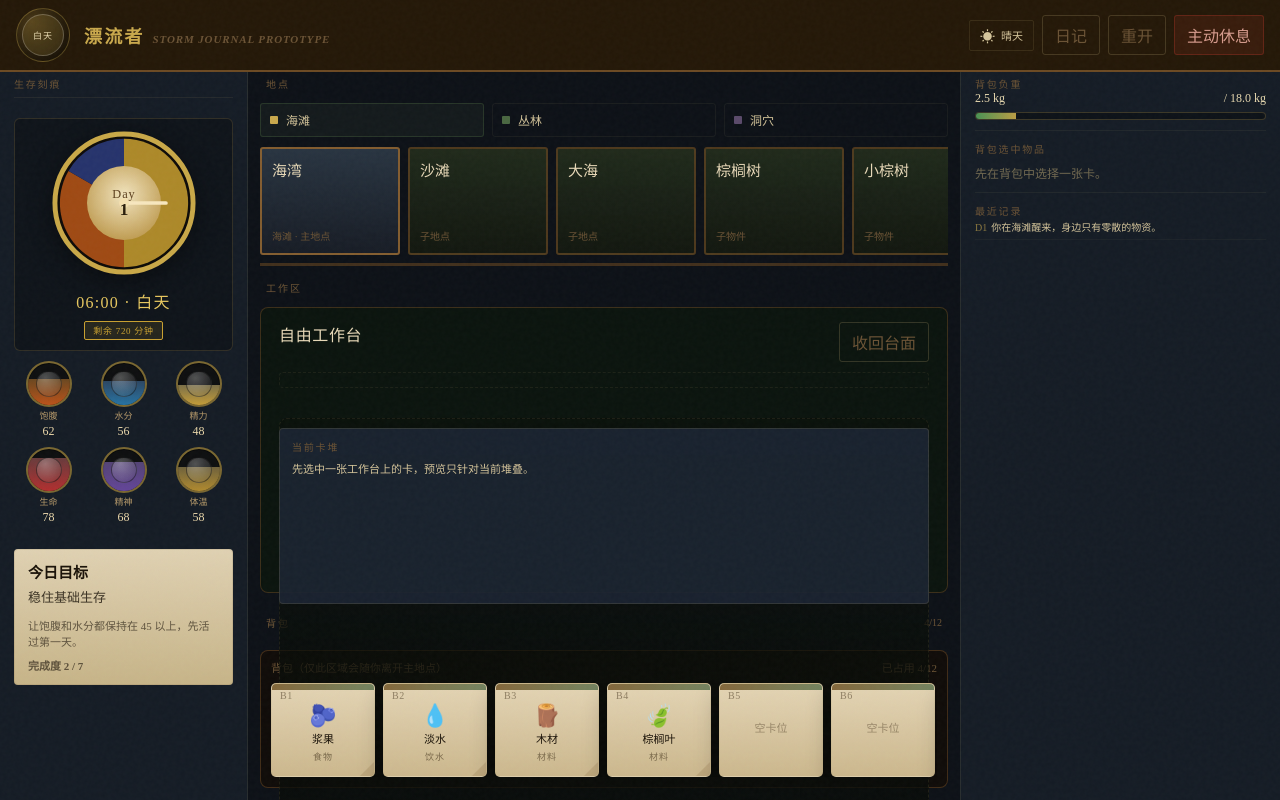
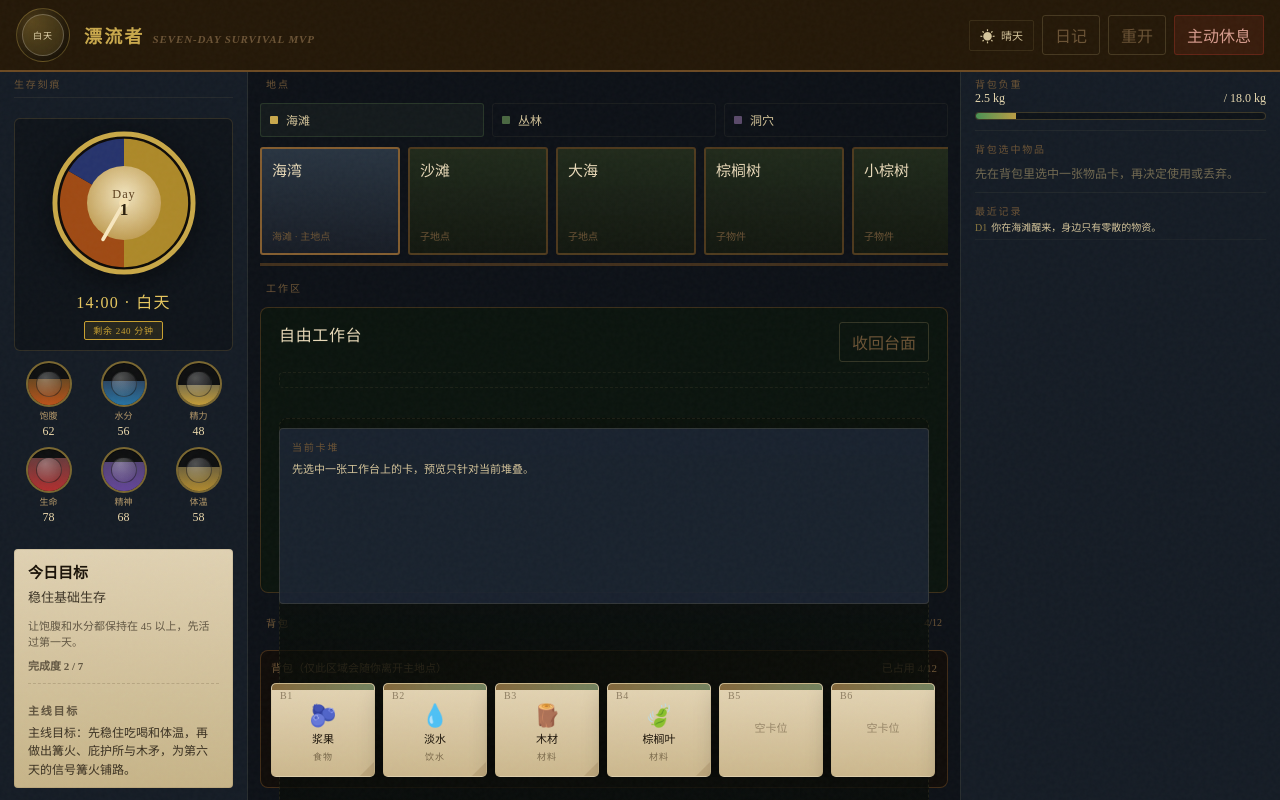
Before and after one commit to jollywu24/2d-survival-card-demo, a React (Vite) app: page / in a window 1280 px wide. Built offline with nearby package versions, Linux system fonts and the light colour scheme.

Commit message:
Tune MVP balance and feedback

```diff
--- a/src/App.tsx
+++ b/src/App.tsx
@@ -172,6 +172,53 @@ function App() {
   const completedGoalCount = allPrototypeGoals.filter((goal) =>
     isPrototypeGoalComplete(goal, player, progress),
   ).length;
+  const rescueRouteText = useMemo(() => {
+    if (progress.beaconCrafted) {
+      return '信号篝火已经就位，现在最重要的是把身体和营地撑到第七天的救援窗口。';
+    }
+
+    if (environment.day >= 7) {
+      return '最后窗口已经到了。如果现在还没有信号篝火，就只能尽量活着撑到结算。';
+    }
+
+    if (environment.day === 6) {
+      return '最后准备日：优先凑齐篝火、木矛和兽皮，在今天结束前完成信号篝火。';
+    }
+
+    if (environment.day >= 4) {
+      return '主线已经进入备料阶段，开始围绕“篝火 + 木矛 + 兽皮”这条信标链做准备。';
+    }
+
+    return '主线目标：先稳住吃喝和体温，再做出篝火、庇护所与木矛，为第六天的信号篝火铺路。';
+  }, [environment.day, progress.beaconCrafted]);
+  const dangerAlerts = useMemo(() => {
+    const alerts: string[] = [];
+
+    if (activeEvent) {
+      alerts.push('当前危机还没处理，其他操作都会被打断。');
+    }
+
+    if (player.thirst <= 35) {
+      alerts.push('水分已经偏低，优先找水、接雨或处理椰子。');
+    }
+    if (player.hunger <= 35) {
+      alerts.push('饱腹正在见底，别把高价值食物拖到晚上才处理。');
+    }
+    if (player.temperature <= 40) {
+      alerts.push('体温在危险边缘，黄昏前最好准备火源或庇护所。');
+    }
+    if (player.sanity <= 35) {
+      alerts.push('精神压力已经明显上来了，夜里最好留出恢复手段。');
+    }
+    if (player.fatigue <= 30) {
+      alerts.push('精力很差，继续硬做重行动会让后面几段一起崩。');
+    }
+    if (!progress.beaconCrafted && environment.day >= 5) {
+      alerts.push(`距离救援窗口只剩 ${Math.max(0, 7 - environment.day)} 天，信号篝火该进入最高优先级了。`);
+    }
+
+    return alerts.slice(0, 3);
+  }, [activeEvent, environment.day, player.fatigue, player.hunger, player.sanity, player.temperature, player.thirst, progress.beaconCrafted]);
   const timeSnapshot = useMemo(() => {
     const range = phaseMinuteRange[environment.timeOfDay];
     const elapsed = Math.max(0, range.length - environment.actionsRemaining);
@@ -553,7 +600,7 @@ function App() {
           </div>
           <div className="game-title">
             漂流者
-            <span>storm journal prototype</span>
+            <span>seven-day survival mvp</span>
           </div>
           <div className="top-right">
             <div className="weather-box">
@@ -632,6 +679,17 @@ function App() {
             <span className="goal-progress">
               完成度 {completedGoalCount} / {allPrototypeGoals.length}
             </span>
+            <div className="route-note">
+              <span className="route-label">主线目标</span>
+              <p>{rescueRouteText}</p>
+            </div>
+            {dangerAlerts.length > 0 && (
+              <div className="danger-list">
+                {dangerAlerts.map((alert) => (
+                  <div key={alert} className="danger-chip">{alert}</div>
+                ))}
+              </div>
+            )}
           </div>
         </aside>
 
@@ -800,7 +858,7 @@ function App() {
           selectedBackpackSlotData={selectedBackpackSlotData}
           selectedBackpackTotalWeight={selectedBackpackTotalWeight}
           activeEvent={!!activeEvent}
-          ending={!!ending}
+          ending={ending}
           onUseBackpackItem={useBackpackItem}
           onDiscardBackpackItem={discardBackpackItem}
           logs={logs}
@@ -827,7 +885,7 @@ function App() {
               }}
             >
               <span className="action-option-name">{activeTerrainCards.action}</span>
-              <span className="action-option-desc">随机翻出 3~5 张资源牌到工作台，自动横向分开摆放。</span>
+              <span className="action-option-desc">海滩翻出 3~4 张，丛林或洞穴翻出 2~3 张资源牌到工作台。</span>
               <span className="action-option-meta">
                 <span className="time-badge">⏳ {activeTerrain === 'cave' ? 90 : 60} 分钟</span>
                 <span className="hand-card-tag type-action">探索</span>
--- a/src/components/InfoSidebar.tsx
+++ b/src/components/InfoSidebar.tsx
@@ -1,4 +1,4 @@
-import type { LogEntry, ItemDefinition, BackpackSlot } from '../types/game';
+import type { BackpackSlot, GameEnding, ItemDefinition, LogEntry } from '../types/game';
 
 interface InfoSidebarProps {
   backpackWeight: number;
@@ -7,7 +7,7 @@ interface InfoSidebarProps {
   selectedBackpackSlotData: BackpackSlot | null;
   selectedBackpackTotalWeight: number;
   activeEvent: boolean;
-  ending: boolean;
+  ending: GameEnding | null;
   onUseBackpackItem: (slotIndex: number) => void;
   onDiscardBackpackItem: (slotIndex: number) => void;
   logs: LogEntry[];
@@ -27,8 +27,21 @@ export function InfoSidebar({
   logs,
   day,
 }: InfoSidebarProps) {
+  const slotFillPercent =
+    selectedBackpackItem && selectedBackpackSlotData
+      ? Math.round((selectedBackpackSlotData.amount / selectedBackpackItem.maxStack) * 100)
+      : 0;
+
   return (
     <aside className="panel-info">
+      {ending && (
+        <div className="info-section ending-section">
+          <div className="info-head">本局结算</div>
+          <div className="ending-title">{ending.title}</div>
+          <p className="ending-copy">{ending.description}</p>
+        </div>
+      )}
+
       <div className="info-section">
         <div className="info-head">背包负重</div>
         <div className="carry-line">
@@ -51,14 +64,14 @@ export function InfoSidebar({
             <p>{selectedBackpackItem.description}</p>
             <div className="focus-icon">{selectedBackpackItem.icon}</div>
             <div className="focus-meta">
-              <span>✶ {Math.round((selectedBackpackSlotData.amount / selectedBackpackItem.maxStack) * 100)}%</span>
-              <span>⚖ {selectedBackpackTotalWeight.toFixed(2)} 公斤</span>
+              <span>堆叠 {slotFillPercent}%</span>
+              <span>重量 {selectedBackpackTotalWeight.toFixed(2)} kg</span>
             </div>
             <div className="paper-actions">
               <button
                 type="button"
                 className="btn-paper"
-                disabled={activeEvent || ending || !selectedBackpackItem.effect}
+                disabled={activeEvent || !!ending || !selectedBackpackItem.effect}
                 onClick={() => onUseBackpackItem(selectedBackpackSlotData.slotIndex)}
               >
                 使用
@@ -66,6 +79,7 @@ export function InfoSidebar({
               <button
                 type="button"
                 className="btn-paper secondary-ink"
+                disabled={!!ending}
                 onClick={() => onDiscardBackpackItem(selectedBackpackSlotData.slotIndex)}
               >
                 丢弃
@@ -73,7 +87,7 @@ export function InfoSidebar({
             </div>
           </div>
         ) : (
-          <div className="info-empty">先在背包中选择一张卡。</div>
+          <div className="info-empty">先在背包里选中一张物品卡，再决定使用或丢弃。</div>
         )}
       </div>
 
--- a/src/data/cards.ts
+++ b/src/data/cards.ts
@@ -29,7 +29,7 @@ export const starterDeck: CardDefinition[] = [
     effect: {
       statChanges: { hunger: 8, fatigue: -6, sanity: 2 },
       gainItems: [
-        { itemId: 'berries', amount: 2 },
+        { itemId: 'berries', amount: 1 },
         { itemId: 'palm-leaf', amount: 1 },
       ],
     },
@@ -63,7 +63,6 @@ export const starterDeck: CardDefinition[] = [
       statChanges: { fatigue: -10 },
       gainItems: [
         { itemId: 'raw-fish', amount: 1 },
-        { itemId: 'driftwood', amount: 1 },
       ],
     },
     condition: {
@@ -109,15 +108,14 @@ export const starterDeck: CardDefinition[] = [
     actionCost: 2,
     description: '进入丛林寻找资源，有机会发现草药与新机会。',
     effect: {
-      statChanges: { fatigue: -10, thirst: -6 },
+      statChanges: { fatigue: -12, thirst: -8 },
       moveTerrain: 'jungle',
       drawCards: 1,
       eventChanceBonus: 0.15,
       gainItems: [
-        { itemId: 'herb', amount: 2 },
+        { itemId: 'herb', amount: 1 },
         { itemId: 'vine', amount: 1 },
         { itemId: 'bamboo', amount: 1 },
-        { itemId: 'beast-hide', amount: 1 },
       ],
     },
     condition: {
@@ -132,11 +130,11 @@ export const starterDeck: CardDefinition[] = [
     actionCost: 1,
     description: '洞穴更安全，但也会带来未知风险。',
     effect: {
-      statChanges: { sanity: -4, temperature: 10 },
+      statChanges: { sanity: -6, temperature: 8, fatigue: -4 },
       moveTerrain: 'cave',
       eventChanceBonus: 0.1,
       gainItems: [
-        { itemId: 'flint', amount: 2 },
+        { itemId: 'flint', amount: 1 },
         { itemId: 'stone', amount: 1 },
       ],
     },
--- a/src/store/gameStore.ts
+++ b/src/store/gameStore.ts
@@ -71,9 +71,9 @@ const BACKPACK_MAX_WEIGHT = 18;
 const TOTAL_DAYS = 7;
 const PHASE_ORDER: EnvironmentState['timeOfDay'][] = ['day', 'dusk', 'night'];
 const PHASE_ACTION_LIMIT: Record<EnvironmentState['timeOfDay'], number> = {
-  day: 12 * 60,
-  dusk: 4 * 60,
-  night: 8 * 60,
+  day: 8 * 30,
+  dusk: 4 * 30,
+  night: 3 * 30,
 };
 const TIME_PER_ACTION_POINT = 30;
 const scriptedEventById = new Map(scriptedEvents.map((event) => [event.id, event]));
@@ -764,7 +764,7 @@ const prototypeGoals: PrototypeGoal[] = [
     id: 'prepare-fire',
     day: 2,
     title: '准备火源',
-    description: '合成或收集火种包，为夜晚和恶劣天气做准备。',
+    description: '尽快搭起稳定火源，别在第三夜之前还靠硬熬。',
   },
   {
     id: 'build-shelter',
@@ -788,7 +788,7 @@ const prototypeGoals: PrototypeGoal[] = [
     id: 'signal-ready',
     day: 6,
     title: '搭建求救信号',
-    description: '在工作台合成求救信标，为第七天做最后准备。',
+    description: '第六天结束前完成信号篝火，否则第七天也很难被看见。',
   },
   {
     id: 'survive-until-rescue',
@@ -1022,22 +1022,22 @@ const getPassiveTransitionOutcome = (
   const hasTotem = hasOwnedItem(backpack, workbench, 'spirit-totem');
 
   if (hasCampfire && (nextPhase === 'dusk' || nextPhase === 'night')) {
-    nextPlayer = applyStatChanges(nextPlayer, { temperature: 8, sanity: 4 });
+    nextPlayer = applyStatChanges(nextPlayer, { temperature: 6, sanity: 3 });
     logs.push('篝火撑住了营地的温度。');
   }
 
   if (hasShelter && (nextPhase === 'night' || nextEnvironment.weather !== 'sunny')) {
-    nextPlayer = applyStatChanges(nextPlayer, { temperature: 6, health: 2, sanity: 1 });
+    nextPlayer = applyStatChanges(nextPlayer, { temperature: 5, health: 2, sanity: 1 });
     logs.push('临时庇护所替你挡掉了部分风雨。');
   }
 
   if (hasWrap && (nextEnvironment.weather === 'rain' || nextEnvironment.weather === 'storm')) {
-    nextPlayer = applyStatChanges(nextPlayer, { sanity: 3 });
+    nextPlayer = applyStatChanges(nextPlayer, { sanity: 2 });
     logs.push('防水包裹保住了关键物资。');
   }
 
   if (hasTotem && nextPhase === 'night') {
-    nextPlayer = applyStatChanges(nextPlayer, { sanity: 6 });
+    nextPlayer = applyStatChanges(nextPlayer, { sanity: 5 });
     logs.push('精神支柱让你在夜里没有完全散掉。');
   }
 
@@ -1054,8 +1054,8 @@ const getPassiveTransitionOutcome = (
 
   if (hasTrap && startOfNewDay) {
     const trapRoll = Math.random();
-    if (trapRoll < 0.65) {
-      const trappedItemId = trapRoll < 0.25 ? 'raw-fish' : trapRoll < 0.5 ? 'berries' : 'beast-hide';
+    if (trapRoll < 0.5) {
+      const trappedItemId = trapRoll < 0.18 ? 'raw-fish' : trapRoll < 0.38 ? 'berries' : 'beast-hide';
       const trapped = addItemsToBackpack(nextBackpack, [{ itemId: trappedItemId, amount: 1 }]);
       nextBackpack = trapped.backpack;
       const trappedItemName = itemById.get(trappedItemId)?.name ?? trappedItemId;
@@ -1392,8 +1392,8 @@ const getPhaseStatDecay = (
 
   if (phase === 'day') {
     return {
-      hunger: -5,
-      thirst: -6,
+      hunger: -6,
+      thirst: -8,
       fatigue: -3,
       temperature: weatherTemperaturePenalty,
     };
@@ -1401,8 +1401,8 @@ const getPhaseStatDecay = (
 
   if (phase === 'dusk') {
     return {
-      hunger: -3,
-      thirst: -4,
+      hunger: -4,
+      thirst: -5,
       fatigue: -4,
       temperature: weatherTemperaturePenalty - 2,
       sanity: -2,
@@ -1410,10 +1410,10 @@ const getPhaseStatDecay = (
   }
 
   return {
-    hunger: -4,
-    thirst: -5,
-    fatigue: -6,
-    temperature: weatherTemperaturePenalty - 4,
+    hunger: -5,
+    thirst: -6,
+    fatigue: -7,
+    temperature: weatherTemperaturePenalty - 5,
     sanity: -4,
   };
 };
@@ -1427,27 +1427,27 @@ const spendActions = (environment: EnvironmentState, cost: number): EnvironmentS
   actionsRemaining: Math.max(0, environment.actionsRemaining - cost),
 });
 
-const applyEffortDrain = (player: PlayerState, timeCost: number) =>
+const applyEffortDrain = (player: PlayerState, effortCost: number) =>
   applyStatChanges(player, {
-    fatigue: -(timeCost * 7),
-    thirst: -(timeCost * 2),
-    hunger: -(timeCost * 1),
+    fatigue: -(effortCost * 8),
+    thirst: -(effortCost * 2),
+    hunger: -(effortCost * 2),
   });
 
 const applySleepRecovery = (player: PlayerState) =>
   applyStatChanges(player, {
-    fatigue: 34,
-    sanity: 10,
-    health: 4,
+    fatigue: 30,
+    sanity: 8,
+    health: 3,
   });
 const terrainDropPool: Record<EnvironmentState['terrain'], string[]> = {
-  beach: ['green-coconut', 'driftwood', 'pebble', 'palm-leaf', 'fresh-water'],
+  beach: ['green-coconut', 'driftwood', 'pebble', 'palm-leaf'],
   jungle: ['driftwood', 'vine', 'herb', 'bamboo', 'berries'],
-  cave: ['flint', 'stone', 'herb', 'fresh-water', 'pebble'],
+  cave: ['flint', 'stone', 'herb', 'pebble'],
 };
 const pickRandomTerrainDrops = (terrain: EnvironmentState['terrain']) => {
   const pool = terrainDropPool[terrain];
-  const count = 3 + Math.floor(Math.random() * 3);
+  const count = terrain === 'beach' ? 3 + Math.floor(Math.random() * 2) : 2 + Math.floor(Math.random() * 2);
   return Array.from({ length: count }, () => pool[Math.floor(Math.random() * pool.length)]);
 };
 
--- a/src/styles.css
+++ b/src/styles.css
@@ -2422,3 +2422,56 @@ body {
   font-size: 12px;
   color: rgba(180, 160, 110, 0.58);
 }
+
+.route-note {
+  margin-top: 10px;
+  padding-top: 10px;
+  border-top: 1px dashed rgba(61, 46, 24, 0.18);
+}
+
+.route-label {
+  margin-top: 0;
+  letter-spacing: 0.16em;
+  text-transform: uppercase;
+  font-weight: 700;
+}
+
+.left-note .route-note p {
+  margin-top: 6px;
+  font-size: 12px;
+  line-height: 1.55;
+}
+
+.danger-list {
+  margin-top: 10px;
+  display: grid;
+  gap: 6px;
+}
+
+.danger-chip {
+  padding: 7px 8px;
+  border-radius: 3px;
+  border: 1px solid rgba(139, 46, 30, 0.22);
+  background: rgba(139, 46, 30, 0.08);
+  color: rgba(73, 24, 16, 0.92);
+  font-size: 11px;
+  line-height: 1.45;
+}
+
+.ending-section {
+  border: 1px solid rgba(196, 102, 26, 0.28);
+  background: linear-gradient(180deg, rgba(122, 92, 46, 0.18), rgba(0, 0, 0, 0.14));
+}
+
+.ending-title {
+  margin-top: 6px;
+  font-size: 18px;
+  color: #f2d18a;
+}
+
+.ending-copy {
+  margin: 8px 0 0;
+  font-size: 12px;
+  line-height: 1.6;
+  color: rgba(230, 214, 184, 0.78);
+}
```
